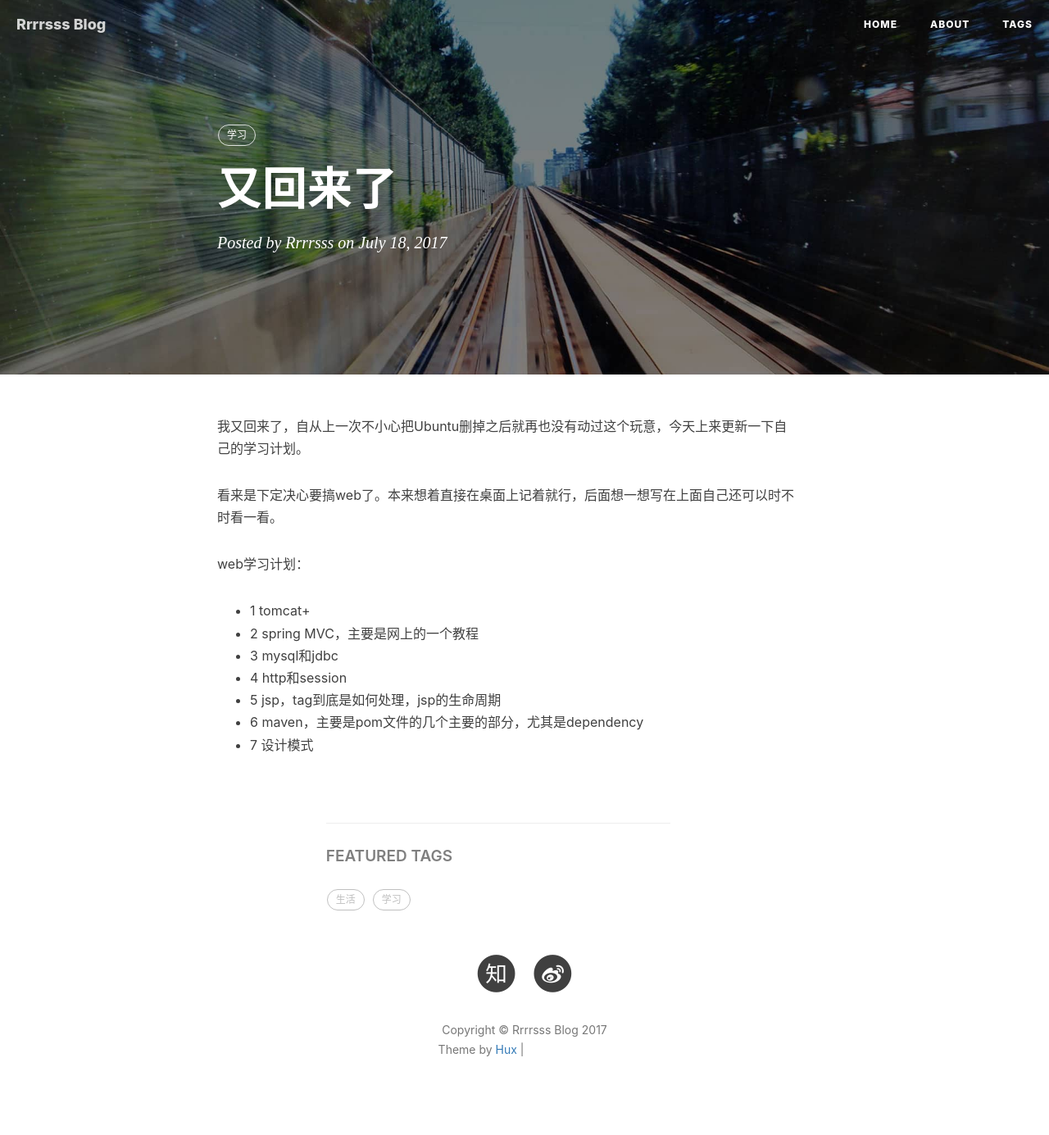
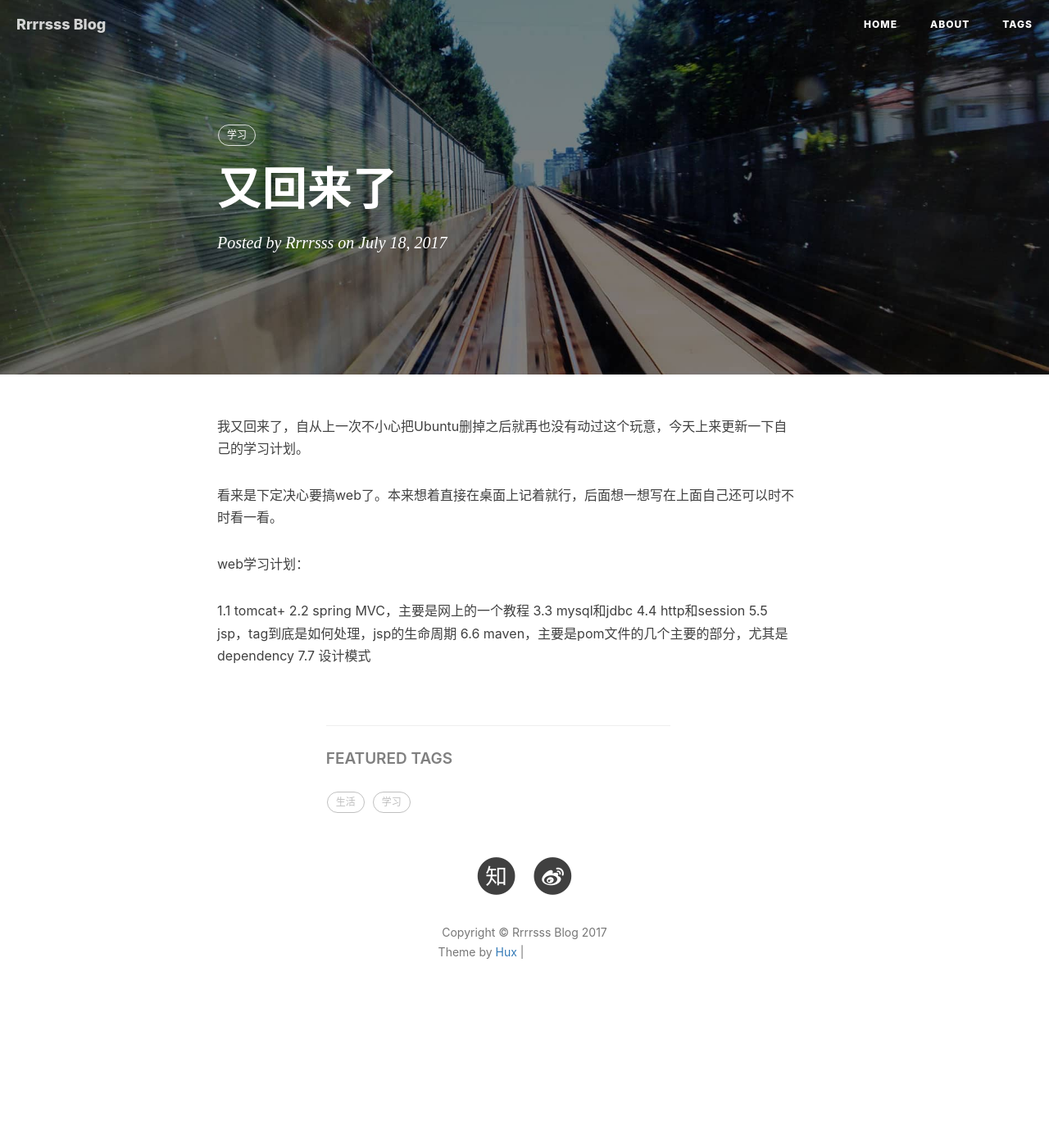
Before and after one commit to Rrrrsss/Rrrrsss, a Jekyll site: the page built from _posts/2017-07-18-Back.markdown, in a window 1280 px wide. Shown: the whole page at 82% size. Built offline with Jekyll 4.4.1, drawn with Linux system fonts in a browser that asks for light colours; nearby versions of some CDN libraries; comment, search, counter and statistics services are not loaded; after the commit the page ends 1266 px from its top, so only the background shows below that; grey boxes are pictures that could not be loaded.

Commit message:
Update 2017-07-18-Back.markdown

```diff
--- a/_posts/2017-07-18-Back.markdown
+++ b/_posts/2017-07-18-Back.markdown
@@ -16,10 +16,10 @@ tags:
 
 web学习计划：
 
-*       1 tomcat+
-*       2 spring MVC，主要是网上的一个教程
-*       3 mysql和jdbc
-*       4 http和session
-*       5 jsp，tag到底是如何处理，jsp的生命周期
-*       6 maven，主要是pom文件的几个主要的部分，尤其是dependency
-*       7 设计模式
+1.1 tomcat+
+2.2 spring MVC，主要是网上的一个教程
+3.3 mysql和jdbc
+4.4 http和session
+5.5 jsp，tag到底是如何处理，jsp的生命周期
+6.6 maven，主要是pom文件的几个主要的部分，尤其是dependency
+7.7 设计模式
```
